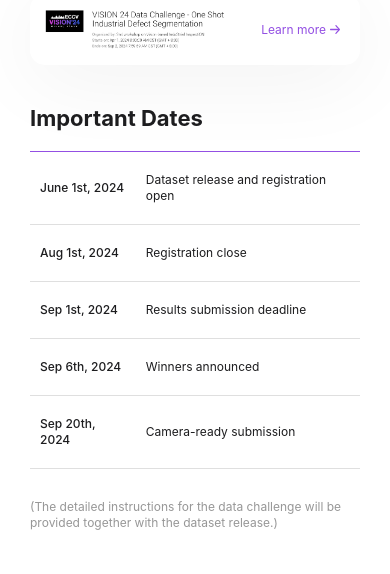
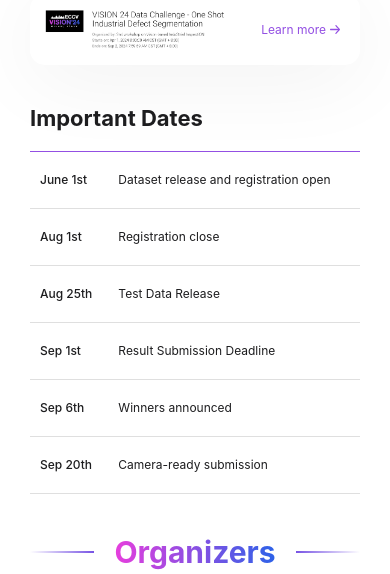
Before and after one commit to vision-based-industrial-inspection/eccv-24, a plain HTML site: page index.html in a window 390 px wide. Shown: the part 4208-4782 px from the top of the page. Drawn offline with Linux system fonts and the light colour scheme.

Commit message:
update content

```diff
--- a/index.html
+++ b/index.html
@@ -141,7 +141,7 @@
             </thead>
             <tbody>
                 <tr>
-                    <td><b>July 19th, 2024</b></td>
+                    <td><b>July 19th</b></td>
                     <td class="icon-column">
                         <span>
                             Paper Submission Deadline
@@ -150,11 +150,11 @@
                     </td>
                 </tr>
                 <tr>
-                    <td><b>Aug 9th, 2024</b></td>
+                    <td><b>Aug 9th</b></td>
                     <td>Author Notification</td>
                 </tr>
                 <tr>
-                    <td><b>Aug 16th, 2024</b></td>
+                    <td><b>Aug 16th</b></td>
                     <td>Camera-ready submission</td>
                 </tr>
             </tbody>
@@ -184,28 +184,31 @@
             </thead>
             <tbody>
                 <tr>
-                    <td><b>June 1st, 2024</b></td>
+                    <td><b>June 1st</b></td>
                     <td>Dataset release and registration open</td>
                 </tr>
                 <tr>
-                    <td><b>Aug 1st, 2024</b></td>
+                    <td><b>Aug 1st</b></td>
                     <td>Registration close</td>
                 </tr>
                 <tr>
-                    <td><b>Sep 1st, 2024</b></td>
-                    <td>Results submission deadline</td>
+                    <td><b>Aug 25th</b></td>
+                    <td>Test Data Release</td>
                 </tr>
                 <tr>
-                    <td><b>Sep 6th, 2024</b></td>
+                    <td><b>Sep 1st</b></td>
+                    <td>Result Submission Deadline</td>
+                </tr>
+                <tr>
+                    <td><b>Sep 6th</b></td>
                     <td>Winners announced</td>
                 </tr>
                 <tr>
-                    <td><b>Sep 20th, 2024</b></td>
+                    <td><b>Sep 20th</b></td>
                     <td>Camera-ready submission</td>
                 </tr>
             </tbody>
         </table>
-        <p class="tip">(The detailed instructions for the data challenge will be provided together with the dataset release.)</p>
         <h1 class="primary" id="Organizers"><span>Organizers</span></h1>
         <h2>Organizing Committee</h2>
         <div class="profile-group small-profile-group">
@@ -282,7 +285,7 @@
                 <img src="./images/profile_brian.svg">
                 <div class="chair-tag">Chair</div>
                 <div>
-                    <p class="name">Brian Feng</p>
+                    <p class="name">Bo Feng</p>
                     <p class="position">Apple</p>
                 </div>
             </div>
@@ -550,10 +553,6 @@ td.icon-column span {
 }
 td.icon-column img {
     margin-left: 10px;
-}
-.tip {
-    margin-top: 30px;
-    color: #979797;
 }
 header {
     display: flex;
@@ -852,10 +851,6 @@ footer {
         margin-left: 0;
         transform: scale(0.6);
     }
-    .tip {
-        line-height: 16px;
-        font-size: 12px;
-    }
     header {
         flex-direction: column;
         justify-content: center;
```
